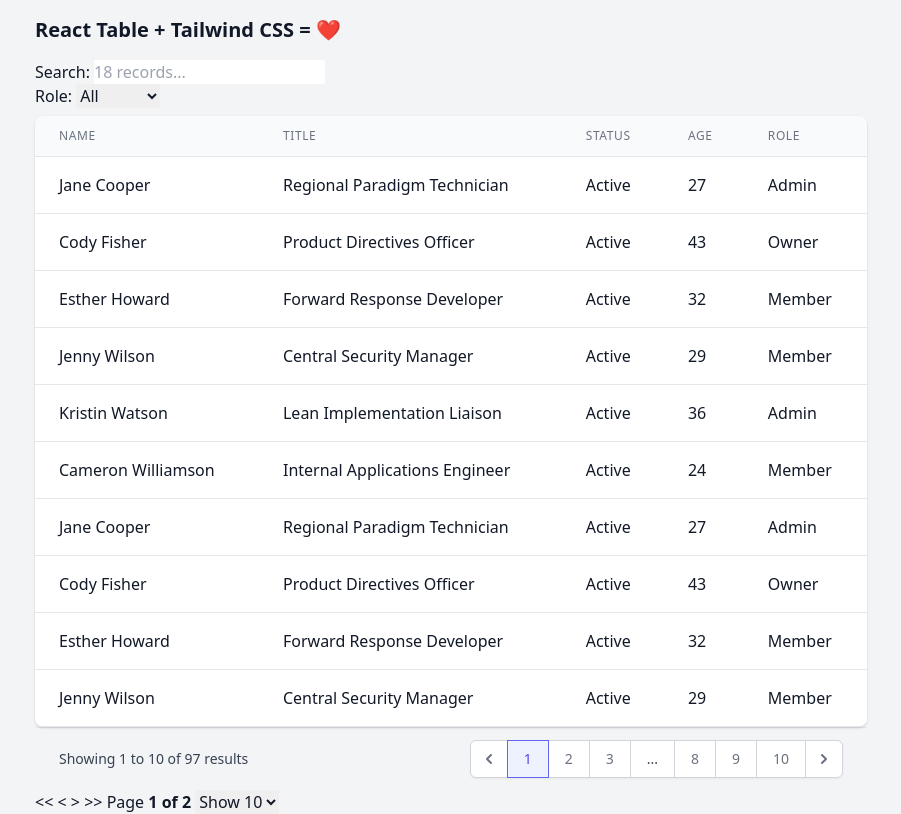
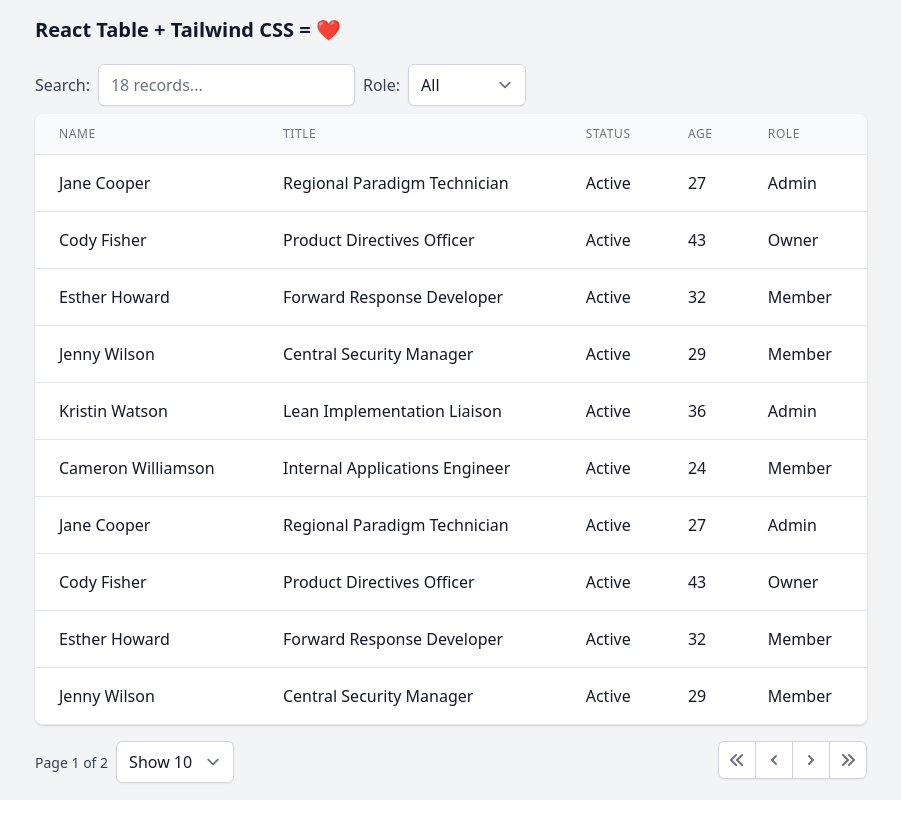
Before and after one commit to dhelarius/picknsend-web, a React (Vite) app: page / in a window 1280 px wide. Shown: the whole page, without its empty margins (189-1090 px from the left). Built offline with nearby package versions, Linux system fonts and the light colour scheme.

Commit message:
7_customize_pagination

```diff
--- a/package.json
+++ b/package.json
@@ -8,6 +8,7 @@
   },
   "dependencies": {
     "@heroicons/react": "^1.0.5",
+    "@tailwindcss/forms": "^0.3.4",
     "react": "^17.0.2",
     "react-dom": "^17.0.2",
     "react-table": "^7.7.0",
--- a/src/components/Button.jsx
+++ b/src/components/Button.jsx
@@ -1,2 +1,34 @@
 import React from "react";
 import { classNames } from "../shared/utils";
+
+const Button = ({children, className, ...rest }) => {
+    return (
+        <button
+            type="button"
+            className={classNames(
+                "relative inline-flex px-4 py-2 border border-gray-300 text-sm font-medium rounded-md text-gray-700 bg-white hover:bg-gray-50",
+                className
+            )}
+            {...rest}
+        >
+            {children}
+        </button>
+    );
+}
+
+const PageButton = ({ children, className, ...rest }) => {
+    return (
+        <button
+            type="button"
+            className={classNames(
+                "relative inline-flex items-center px-2 py-2 border border-gray-300 bg-white text-sm font-medium text-gray-500 hover:bg-gray-50",
+                className
+            )}
+            {...rest}
+        >
+            {children}
+        </button>
+    );
+}
+
+export { Button, PageButton }
--- a/src/components/Table.jsx
+++ b/src/components/Table.jsx
@@ -1,8 +1,10 @@
 // src/Table.js
 import React from "react";
 import 'regenerator-runtime'
-import { ChevronLeftIcon, ChevronRightIcon } from "@heroicons/react/solid";
 import { useTable, useGlobalFilter, useAsyncDebounce, useFilters, useSortBy, usePagination } from "react-table";
+import { ChevronDoubleLeftIcon, ChevronDoubleRightIcon, ChevronLeftIcon, ChevronRightIcon } from "@heroicons/react/solid";
+import { Button, PageButton } from "./Button";
+import { render } from "react-dom";
 
 // Define a default UI for filtering
 const GlobalFilter = ({
@@ -17,9 +19,11 @@ const GlobalFilter = ({
     }, 200)
 
     return(
-        <span>
-            Search: {' '}
+        <label className="flex gap-x-2 items-baseline">
+            <span className="text-gray-700">Search: {' '}</span>
             <input
+                type="text"
+                className="mt-1 block w-full rounded-md border-gray-300 shadow-sm focus:border-indigo-300 focus:ring focus:ring-indigo-200 focus:ring-opacity-50"
                 value={value || ""}
                 onChange={e => {
                     setValue(e.target.value);
@@ -27,14 +31,14 @@ const GlobalFilter = ({
                 }}
                 placeholder={`${count} records...`}
             />
-        </span>
+        </label>
     )
 }
 
 // This is a custom filter UI for selecting
 // a unique option from a list
 const SelectColumnFilter = ({
-    column: { filterValue, setFilter, preFilteredRows, id }
+    column: { filterValue, setFilter, preFilteredRows, id, render }
 }) => {
     // Calculate the options for filtering
     // using the preFilteredRows
@@ -47,7 +51,10 @@ const SelectColumnFilter = ({
     }, [id, preFilteredRows]);
 
     return(
+        <label className="flex gap-x-2 items-baseline">
+            <span className="text-gray-700">{render("Header")}: </span>
             <select
+                className="mt-1 block w-full rounded-md border-gray-300 shadow-sm focus:border-indigo-300 focus:ring focus:ring-indigo-200 focus:ring-opacity-50"
                 name={id}
                 id={id}
                 value={filterValue}
@@ -62,6 +69,7 @@ const SelectColumnFilter = ({
                     </option>
                 ))}
             </select>
+        </label>
     );
 }
 
@@ -97,6 +105,7 @@ const Table = ({ columns, data }) => {
   // Render the UI for your table
   return (
     <>
+        <div className="flex gap-x-2">
             <GlobalFilter
                 preGlobalFilteredRows={preGlobalFilteredRows}
                 globalFilter={state.globalFilter}
@@ -106,12 +115,13 @@ const Table = ({ columns, data }) => {
                 headerGroup.headers.map((column) =>
                 column.Filter ? (
                     <div key={column.id}>
-                <label htmlFor={column.id}>{column.render("Header")}: </label>
+                    {/*<label htmlFor={column.id}>{column.render("Header")}: </label>*/}
                     {column.render("Filter")}
                     </div>
                 ) : null
                 )
             )}
+        </div>
         <div className="mt-2 flex flex-col">
             <div className="-my-2 overflow-x-auto -mx-4 sm:-mx-6 lg:-mx-8">
                 <div className="py-2 align-middle inline-block min-w-full sm:px-6 lg:px-8">
@@ -167,116 +177,21 @@ const Table = ({ columns, data }) => {
                 </div>
             </div>
         </div>
-
-        {/* PAGINATION V2 */}
-
-        <div className="bg-gray-100 px-4 py-3 flex items-center justify-between border-t border-gray-200 sm:px-6">
+        {/* PAGINATION */}
+        <div className="py-3 flex items-center justify-between">
             <div className="flex-1 flex justify-between sm:hidden">
-        <a
-          href="#"
-          className="relative inline-flex items-center px-4 py-2 border border-gray-300 text-sm font-medium rounded-md text-gray-700 bg-white hover:bg-gray-50"
-        >
-          Previous
-        </a>
-        <a
-          href="#"
-          className="ml-3 relative inline-flex items-center px-4 py-2 border border-gray-300 text-sm font-medium rounded-md text-gray-700 bg-white hover:bg-gray-50"
-        >
-          Next
-        </a>
+               <Button onClick={() => previousPage()} disabled={!canPreviousPage}>Previous</Button>
+               <Button onClick={() => nextPage()} disabled={!canNextPage}>Next</Button>
             </div>
             <div className="hidden sm:flex-1 sm:flex sm:items-center sm:justify-between">
-        <div>
-          <p className="text-sm text-gray-700">
-            Showing <span className="font-medium">1</span> to <span className="font-medium">10</span> of{' '}
-            <span className="font-medium">97</span> results
-          </p>
-        </div>
-        <div>
-          <nav className="relative z-0 inline-flex rounded-md shadow-sm -space-x-px" aria-label="Pagination">
-            <a
-              href="#"
-              className="relative inline-flex items-center px-2 py-2 rounded-l-md border border-gray-300 bg-white text-sm font-medium text-gray-500 hover:bg-gray-50"
-            >
-              <span className="sr-only">Previous</span>
-              <ChevronLeftIcon className="h-5 w-5" aria-hidden="true" />
-            </a>
-            {/* Current: "z-10 bg-indigo-50 border-indigo-500 text-indigo-600", Default: "bg-white border-gray-300 text-gray-500 hover:bg-gray-50" */}
-            <a
-              href="#"
-              aria-current="page"
-              className="z-10 bg-indigo-50 border-indigo-500 text-indigo-600 relative inline-flex items-center px-4 py-2 border text-sm font-medium"
-            >
-              1
-            </a>
-            <a
-              href="#"
-              className="bg-white border-gray-300 text-gray-500 hover:bg-gray-50 relative inline-flex items-center px-4 py-2 border text-sm font-medium"
-            >
-              2
-            </a>
-            <a
-              href="#"
-              className="bg-white border-gray-300 text-gray-500 hover:bg-gray-50 hidden md:inline-flex relative items-center px-4 py-2 border text-sm font-medium"
-            >
-              3
-            </a>
-            <span className="relative inline-flex items-center px-4 py-2 border border-gray-300 bg-white text-sm font-medium text-gray-700">
-              ...
+               <div className="flex gap-x-2 items-baseline">
+                    <span className="text-sm text-gray-700">
+                        Page <span className="font-medium">{state.pageIndex + 1}</span> of <span className="font-medium">{pageOptions.length}</span>
                     </span>
-            <a
-              href="#"
-              className="bg-white border-gray-300 text-gray-500 hover:bg-gray-50 hidden md:inline-flex relative items-center px-4 py-2 border text-sm font-medium"
-            >
-              8
-            </a>
-            <a
-              href="#"
-              className="bg-white border-gray-300 text-gray-500 hover:bg-gray-50 relative inline-flex items-center px-4 py-2 border text-sm font-medium"
-            >
-              9
-            </a>
-            <a
-              href="#"
-              className="bg-white border-gray-300 text-gray-500 hover:bg-gray-50 relative inline-flex items-center px-4 py-2 border text-sm font-medium"
-            >
-              10
-            </a>
-            <a
-              href="#"
-              className="relative inline-flex items-center px-2 py-2 rounded-r-md border border-gray-300 bg-white text-sm font-medium text-gray-500 hover:bg-gray-50"
-            >
-              <span className="sr-only">Next</span>
-              <ChevronRightIcon className="h-5 w-5" aria-hidden="true" />
-            </a>
-          </nav>
-        </div>
-      </div>
-    </div>
-
-        {/* END PAAGINATION V2 */}
-
-        {/* PAGINATION */}
-        <div className="pagination">
-        <button onClick={() => gotoPage(0)} disabled={!canPreviousPage}>
-          {'<<'}
-        </button>{' '}
-        <button onClick={() => previousPage()} disabled={!canPreviousPage}>
-          {'<'}
-        </button>{' '}
-        <button onClick={() => nextPage()} disabled={!canNextPage}>
-          {'>'}
-        </button>{' '}
-        <button onClick={() => gotoPage(pageCount - 1)} disabled={!canNextPage}>
-          {'>>'}
-        </button>{' '}
-        <span>
-          Page{' '}
-          <strong>
-            {state.pageIndex + 1} of {pageOptions.length}
-          </strong>{' '}
-        </span>
+                    <label>
+                    <span className="sr-only">Items Per Page</span>
                     <select
+                        className="mt-1 block w-full rounded-md border-gray-300 shadow-sm focus:border-indigo-300 focus:ring focus:ring-indigo-200 focus:ring-opacity-50"
                         value={state.pageSize}
                         onChange={e => {
                             setPageSize(Number(e.target.value))
@@ -288,8 +203,44 @@ const Table = ({ columns, data }) => {
                             </option>
                         ))}
                     </select>
+                   </label>
                </div>
-      {/* END PAGINATION */}
+               <div>
+                   <nav className="relative z-0 inline-flex rounded-md shadow-sm -space-x-px" aria-label="Pagination">
+                        <PageButton
+                            className="rounded-l-md"
+                            onClick={() => gotoPage(0)}
+                            disabled={!canPreviousPage}
+                        >
+                            <span className="sr-only">First</span>
+                            <ChevronDoubleLeftIcon className="h-5 w-5" aria-hidden="true" />
+                        </PageButton>
+                        <PageButton
+                            onClick={() => previousPage()}
+                            disabled={!canPreviousPage}
+                        >
+                            <span className="sr-only">Previous</span>
+                            <ChevronLeftIcon className="h-5 w-5" aria-hidden="true" />
+                        </PageButton>
+                        <PageButton
+                            onClick={() => nextPage()}
+                            disabled={!canNextPage}
+                        >
+                            <span className="sr-only">Next</span>
+                            <ChevronRightIcon className="h-5 w-5" aria-hidden="true" />
+                        </PageButton>
+                        <PageButton
+                            className="rounded-r-md"
+                            onClick={() => gotoPage(pageCount - 1)}
+                            disabled={!canNextPage}
+                        >
+                            <span className="sr-only">Last</span>
+                            <ChevronDoubleRightIcon className="h-5 w-5" aria-hidden="true" />
+                        </PageButton>
+                   </nav>
+               </div>
+            </div>
+        </div>
         {/*<div>
             <pre>
                 <code>{JSON.stringify(state, null, 2)}</code>
--- a/tailwind.config.js
+++ b/tailwind.config.js
@@ -7,5 +7,7 @@ module.exports = {
   variants: {
     extend: {},
   },
-  plugins: [],
+  plugins: [
+    require("@tailwindcss/forms")
+  ],
 }
```
Also changed, not shown: 1 other file (tests, documents, lock files or other folders). Lines whose indentation alone changed are shown as unchanged.
